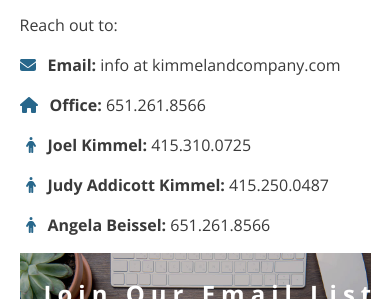
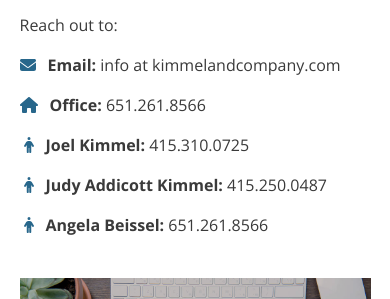
Before and after one commit to domobritton/kimmel-company, a Gatsby site: page /contact in a window 390 px wide. Shown: the part 725-1024 px from the top of the page. Built offline with nearby package versions, Linux system fonts and the light colour scheme; Gatsby itself is replaced by a stand-in of ours; a web font is replaced by a local one.

Commit message:
Small style change

```diff
--- a/src/pages/contact.tsx
+++ b/src/pages/contact.tsx
@@ -44,7 +44,16 @@
           </HeroContent>
         </Hero>
       )}
-      <Section styles='padding-bottom: 0; @media (min-width: 980px) { padding-bottom: 0;}'>
+      <Section
+        styles='
+      padding-bottom: 25px;
+      @media (min-width: 768px) {
+        padding-bottom: 0;
+      }
+      @media (min-width: 980px) {
+        padding-bottom: 0;
+        }'
+      >
         <Container>
           <SectionTitle
             css={css`
@@ -87,7 +96,7 @@
             <FontAwesomeIcon
               icon={faPerson}
               css={css`
-                margin: 0 12px 0 6px;
+                margin: 0 12px 0 4px;
                 color: #28678b;
               `}
             />
@@ -97,7 +106,7 @@
             <FontAwesomeIcon
               icon={faPerson}
               css={css`
-                margin: 0 12px 0 6px;
+                margin: 0 12px 0 4px;
                 color: #28678b;
               `}
             />
@@ -107,7 +116,7 @@
             <FontAwesomeIcon
               icon={faPerson}
               css={css`
-                margin: 0 12px 0 6px;
+                margin: 0 12px 0 4px;
                 color: #28678b;
               `}
             />
@@ -123,6 +132,7 @@
             alt='Marin coast'
             css={css`
               max-height: 500px;
+              width: 100%;
             `}
           />
         )}
```
Also changed, not shown: src/pages/404.tsx (+26 -1 lines).
